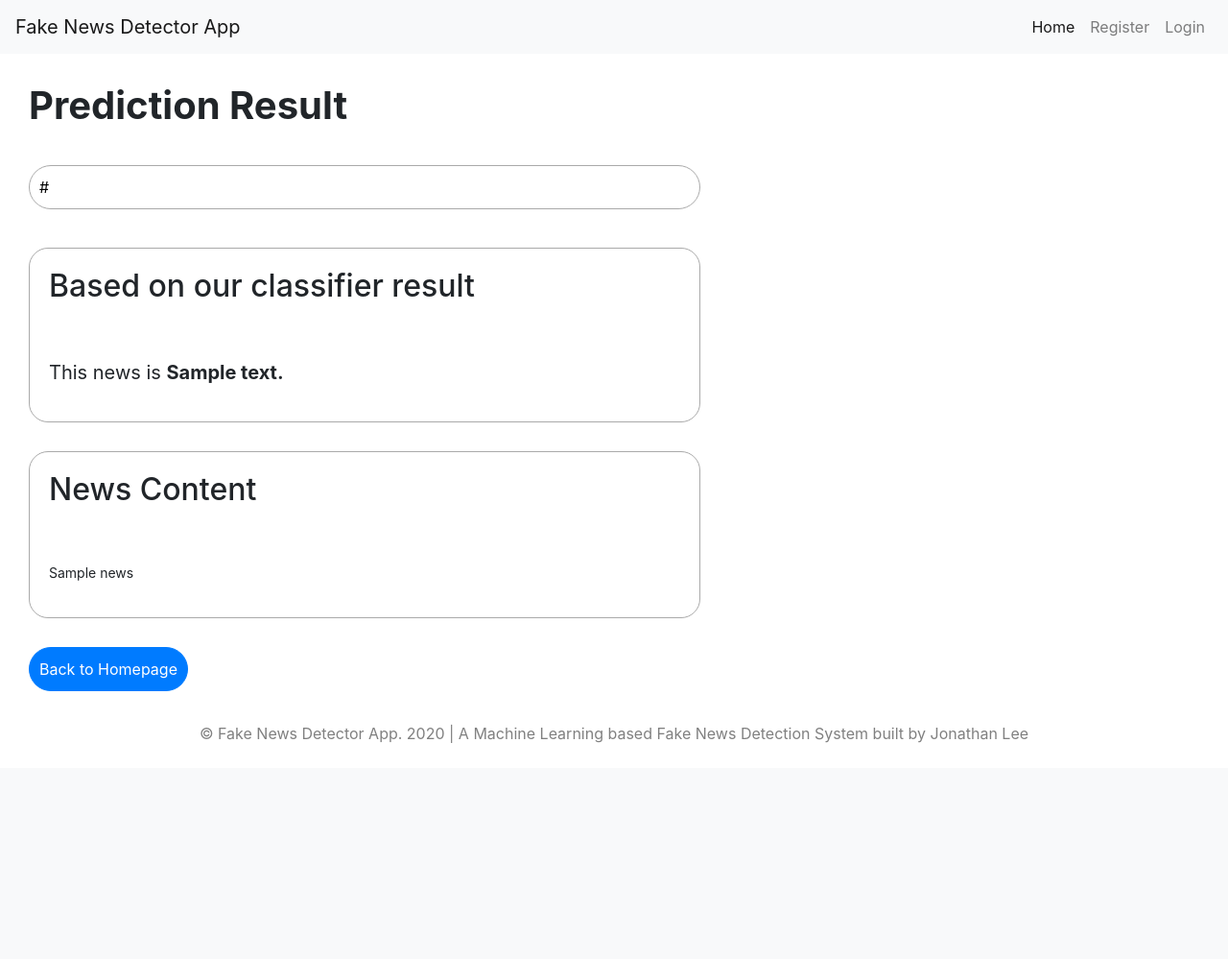
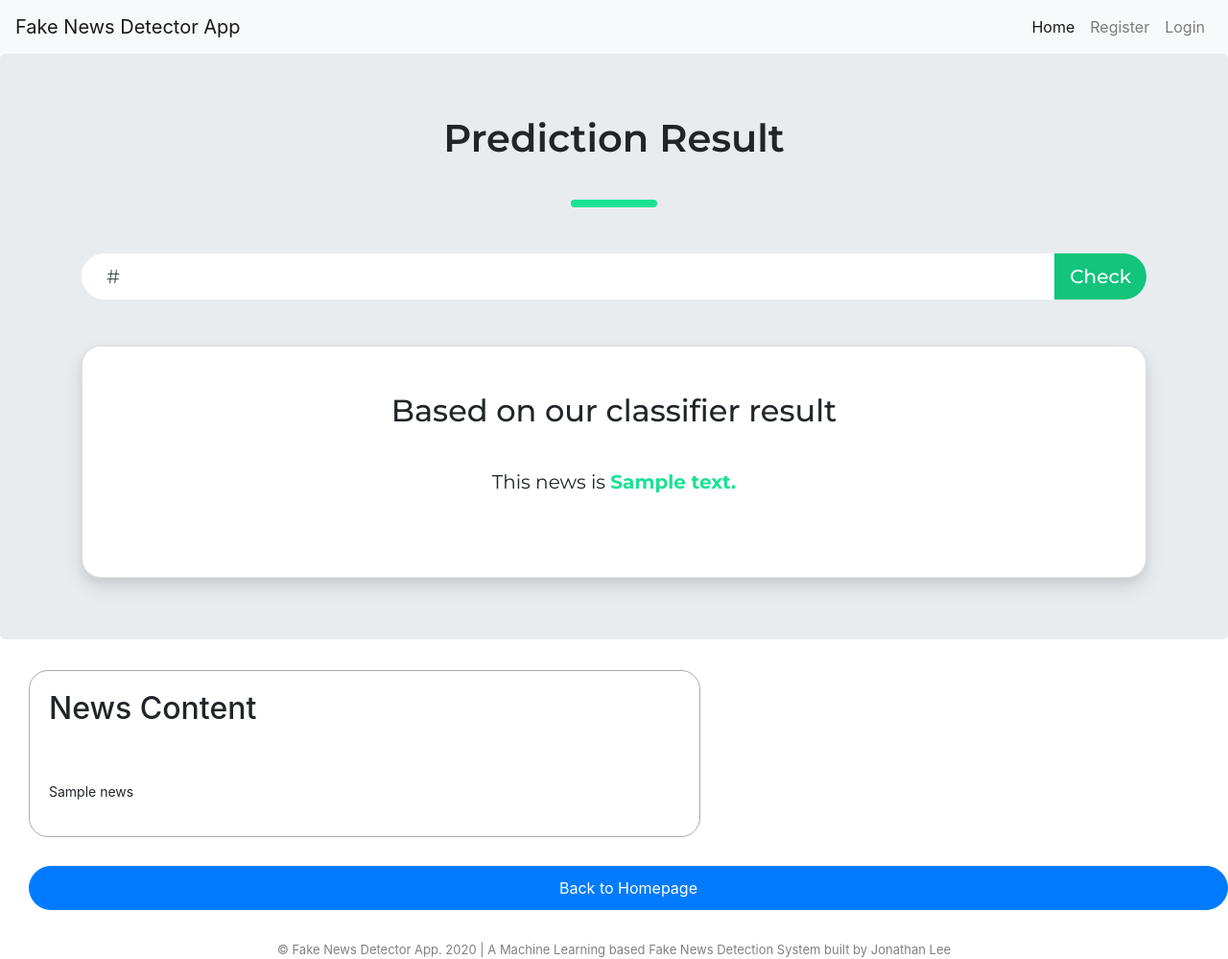
Before and after one commit to jonathanlee06/FakeNewsDetectorApp, a Flask app: template templates/predict.html in a window 1280 px wide. Shown: the whole page at 96% size. Before the commit the page ends 774 px from the top, so only its background shows below. Run offline with Flask 2, Linux system fonts and the light colour scheme; the template is opened without the code that fills it: most values are stand-ins (such as "Sample title", 1, 10 or a date in 2020); some libraries are stand-ins or nearby versions.

Commit message:
Improve UI design

```diff
--- a/app.py
+++ b/app.py
@@ -169,7 +169,7 @@ def history():
     result = cursor.execute('SELECT * FROM history WHERE userID LIKE %s', (userID,))
     history = cursor.fetchall()
 
-    if result:
+    if history:
         record = True
         return render_template('history.html', history=history, record=record)
     else:
--- a/static/css/style.css
+++ b/static/css/style.css
@@ -16,10 +16,70 @@ body {
 
 }
 
+.home-title {
+	font-family: 'Montserrat';
+	font-weight: 600;
+}
+
+.line-break{
+	width: 90px;
+	height: 8px;
+	border-radius: 20px;
+	background-color: #1ae191ff;
+	margin: 0 auto;
+}
+
+.nav-items .active {
+	color: #1ae191ff !important;
+}
+
+a:link {
+	color: rgb(16, 168, 107);
+	background-color: transparent;
+	text-decoration: none;
+}
+
+a:hover {
+	color: rgb(13, 129, 83);
+	background-color: transparent;
+	text-decoration: none;
+}
+
+.input-group .predict-btn {
+	background-color: rgb(18, 196, 124);
+	border: 0;
+	font-family: 'Montserrat';
+	font-weight: 500;
+	border-radius: 0 40px 40px 0 !important;
+}
+
+.input-group .predict-btn:hover {
+	background-color: #1ae191ff;
+	border: 0;
+}
+
+.input-group .predict-btn:active {
+	background-color: #1ae191ff;
+	border: 0;
+}
+
+.input-group {
+	height: 50%;
+	transition: all 0.2s ease-out;
+}
+
+.input-group:hover {
+	transform: translateY(-2px);
+	box-shadow: 0 0px 15px rgba(0,0,0,0.2);
+}
+
 .input-group .url-box {
-	border-radius: 40px;
+	font-size: 20px;
+	font-family: 'Montserrat';
+	border-radius: 40px 0 0 40px !important;
 	border: 0;
-	height: 20%;
+	padding: 1rem;
+	text-indent: 10px;
 }
 
 .form-group .url-box {
@@ -52,6 +112,11 @@ body {
 	box-shadow: 0 0px 5px rgba(0,0,0,0.3);
 }
 
+.news-card {
+	border-radius: 20px !important;
+    box-shadow: 0 10px 20px rgba(0,0,0,.1), 0 4px 8px rgba(0,0,0,.06);
+}
+
 /* ======================================================
 
 History Page
@@ -60,4 +125,26 @@ History Page
 
 .page-title {
 	font-family: 'Montserrat';
+	font-weight: 600;
+	text-align: center;
+	margin-bottom: 2rem;
 }
+
+/* ======================================================
+
+Predict Page
+
+====================================================== */
+
+.predict-card {
+	text-align: center;
+	font-family: 'Montserrat';
+	margin-top: 2rem;
+	border-radius: 20px !important;
+	padding: 3rem;
+    box-shadow: 0 10px 20px rgba(0,0,0,.1), 0 4px 8px rgba(0,0,0,.06);
+}
+
+.predict-card > .card-body > p{
+	font-size: 20px;
+}
--- a/templates/history.html
+++ b/templates/history.html
@@ -25,6 +25,7 @@
     <div class="jumbotron">
       <div class="container">
         <h1 class="page-title">History</h1>
+        <div class="line-break"></div>
       </div>
     </div>
   </section>
@@ -38,7 +39,7 @@
     {% include 'includes/_messages.html' %}
     {% if record %}
       <table class="table">
-        <thead class="thead-dark">
+        <thead class="thead-dark" style="background-color: rgb(18, 196, 124);">
           <tr>
             <th scope="col" class="align-middle">No.</th>
             <th scope="col" class="align-middle">History URL</th>
--- a/templates/includes/_footer.html
+++ b/templates/includes/_footer.html
@@ -1,5 +1,5 @@
-<footer>
-    <div class="container text-center" style="margin-top: 2rem;">
-      <p style="color: grey;">&#169; Fake News Detector App. 2020 | A Machine Learning based Fake News Detection System built by Jonathan Lee</p>
+<footer style="width: 100%; margin-top: 2rem; position: absolute;bottom: 0;">
+    <div class="container text-center">
+      <p style="color: grey; font-size: 13px;">&#169; Fake News Detector App. 2020 | A Machine Learning based Fake News Detection System built by Jonathan Lee</p>
     </div>
  </footer>
--- a/templates/includes/_navbar.html
+++ b/templates/includes/_navbar.html
@@ -39,7 +39,7 @@
 </nav> -->
 
 <nav class="navbar navbar-expand-lg navbar-light bg-light">
-    <a class="navbar-brand" href="#">Fake News Detector App</a>
+    <a class="navbar-brand" href="{{url_for('main')}}">Fake News Detector App</a>
     <button class="navbar-toggler" type="button" data-toggle="collapse" data-target="#navbarNav" aria-controls="navbarNav" aria-expanded="false" aria-label="Toggle navigation">
       <span class="navbar-toggler-icon"></span>
     </button>
--- a/templates/predict.html
+++ b/templates/predict.html
@@ -19,8 +19,68 @@
 </head>
 
 <body>
-  {% include 'includes/_navbar.html' %}
-  <header style="padding: 30px; font-size: 35px;">
+  <nav class="navbar navbar-expand-lg navbar-light bg-light">
+    <a class="navbar-brand" href="{{url_for('main')}}">Fake News Detector App</a>
+    <button class="navbar-toggler" type="button" data-toggle="collapse" data-target="#navbarNav" aria-controls="navbarNav" aria-expanded="false" aria-label="Toggle navigation">
+      <span class="navbar-toggler-icon"></span>
+    </button>
+    <div class="collapse navbar-collapse justify-content-end" id="navbarNav">
+      <ul class="navbar-nav">
+        <li class="nav-item active">
+          <a class="nav-link" href="{{url_for('main')}}">Home <span class="sr-only">(current)</span></a>
+        </li>
+      </ul>
+      <ul class="navbar-nav navbar-right">
+        {% if session.logged_in %}
+            <li class="nav-item">
+                <a class="nav-link" href="{{url_for('history') }}">History</a>
+            </li>
+            <li class="nav-item">
+                <a class="nav-link" href="{{url_for('logout') }}">Logout</a>
+            </li>
+        {% else %}
+            <li class="nav-item">
+                <a class="nav-link" href="{{url_for('register') }}">Register</a>
+            </li>
+            <li class="nav-item">
+                <a class="nav-link" href="{{url_for('login') }}">Login</a>
+            </li>
+        {% endif %}
+      </ul>
+    </div>
+  </nav>
+
+  <div class="jumbotron">
+    <div class="container">
+      <div class="title">
+        <h1 class="home-title" style="text-align: center; padding-bottom: 2rem;">Prediction Result</h1>
+        <div class="line-break"></div>
+      </div>
+        <!-- Main Input For Receiving Query to our ML -->
+        <div class="container" style="margin-top: 3rem;">
+          <form action="{{ url_for('predict')}}"method="POST">
+            <div class="row">
+              <div class="input-group input-group-lg mb-3 rounded-circle">
+                <input class="form-control url-box" type="text" name="news" placeholder="Enter the news url" value="{{ url_input }}" required="required"/>
+                <div class="input-group-append">
+                  <button type="submit" class="btn btn-primary btn-block btn-large predict-btn">Check</button>
+                </div>
+              </div>
+            </div>
+          </form>
+        </div>
+
+        <div class="card predict-card">
+          <div class="card-title">
+            <h2>Based on our classifier result</h2>
+          </div>
+          <div class="card-body">
+            <p>This news is <strong style="color: #1ae191ff;">{{ prediction_text }}</strong></p>
+          </div>
+        </div>
+    </div>
+  </div>
+  <!-- <header style="padding: 30px; font-size: 35px;">
     <h1><strong>Prediction Result</strong></h1>
   </header>
   <section style="display: -webkit-flex; display: flex;">
@@ -33,14 +93,14 @@
       <h2>Based on our classifier result</h2><br><br>
       <p style="font-size: 20px;">This news is <strong>{{ prediction_text }}</strong></p>
     </div>
-  </section>
-  <section style="display: -webkit-flex; display: flex;">
+  </section> -->
+  <section>
     <div class="result" style="border-radius: 20px; border: 1px solid #aaa; margin-top: 30px; margin-left: 30px; padding: 20px; width: 700px; height: 50%">
       <h2>News Content</h2><br><br>
       <p style="font-size: 14px;">{{ news }}</p>
     </div>
   </section>
-  <section style="display: -webkit-flex; display: flex;">
+  <section>
     <form action="/" method="POST" style="padding-left: 30px; padding-top: 30px;">
     	<button type="submit" class="btn btn-primary btn-block btn-large" style="border-radius: 50px; padding: 10px;">Back to Homepage</button>
     </form>
@@ -64,6 +124,10 @@
 
  <!-- </div> -->
 
- {% include 'includes/_footer.html' %}
+  <footer style="width: 100%; margin-top: 2rem;">
+    <div class="container text-center">
+      <p style="color: grey; font-size: 13px;">&#169; Fake News Detector App. 2020 | A Machine Learning based Fake News Detection System built by Jonathan Lee</p>
+    </div>
+  </footer>
 </body>
 </html>
```
Also changed, not shown: templates/main.html (+29 -9 lines).
